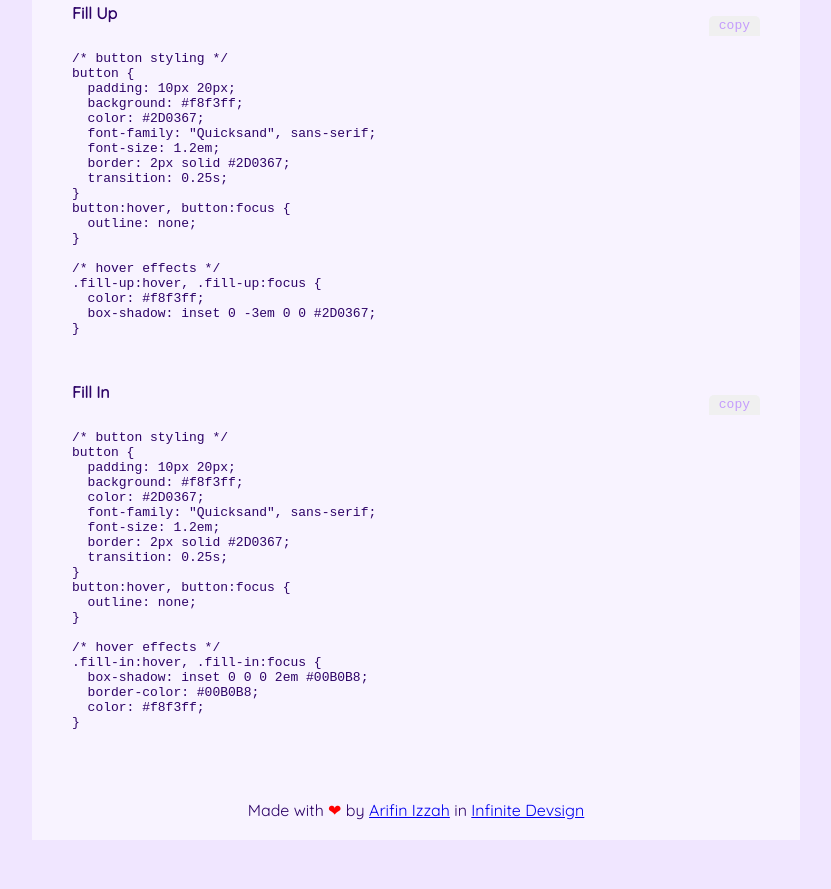
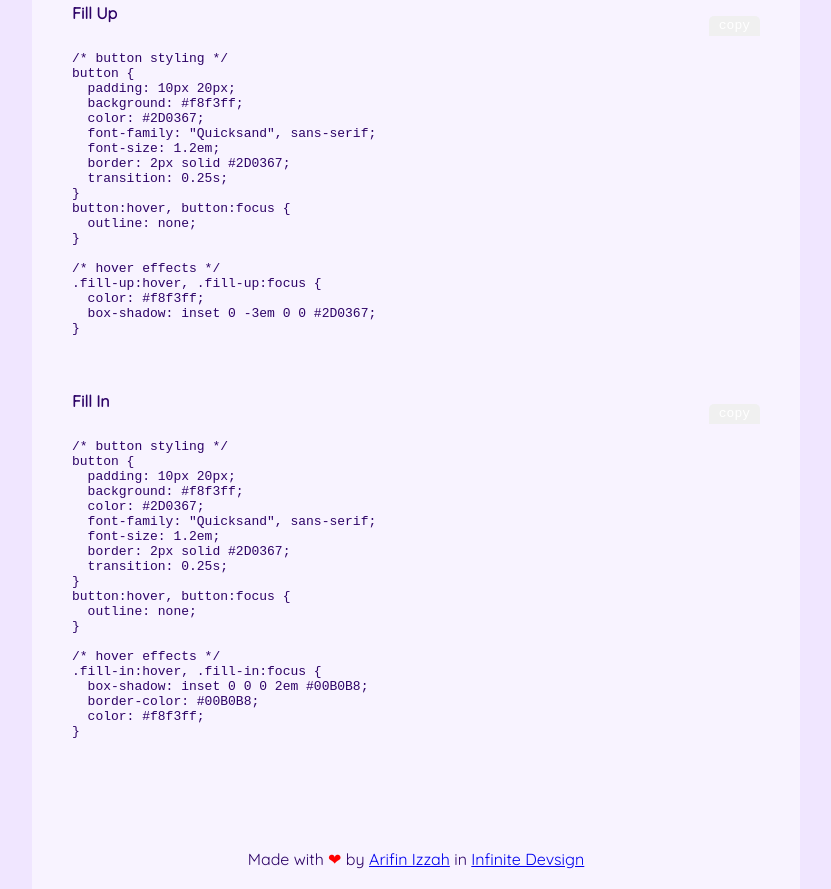
Before and after one commit to infinitedevsign/css-button-hover, a website: page index.html in a window 1280 px wide. Shown: the part 364-1253 px from the top of the page, without its empty margins (224-1055 px from the left). Before the commit the page ends 1204 px from the top, so only its background shows below. Drawn offline with Linux system fonts and the light colour scheme; some packages are replaced by stand-ins of ours; a script that the page names is missing; a small style sheet from the web is missing.

Commit message:
fix spacing

```diff
--- a/css/style.scss
+++ b/css/style.scss
@@ -123,9 +123,11 @@ pre[class*="language-"]{
   position: relative;
   overflow: visible;
   border-radius: 5px;
+  margin-bottom: 25px;
   &:hover .copy{
     transform: translate(0px, -100%);
     padding-bottom: 5px;
+    color: #C49CFC;
   }
   .copy{
     content: "copy";
@@ -136,7 +138,7 @@ pre[class*="language-"]{
     transform: translate(0px, -100%);
     border-top-left-radius: 5px;
     border-top-right-radius: 5px;
-    color: #C49CFC;
+    color: #FFFFFF;
     background: #F0F0F0;
     cursor: pointer;
     transition: all 200ms ease;
@@ -148,7 +150,7 @@ pre[class*="language-"]{
 
 code {
   max-height: 250px;
-  border-radius: 10px;
+  border-radius: 5px;
   overflow: scroll;
   &.hljs{
     &::-webkit-scrollbar{
@@ -167,7 +169,7 @@ code {
 }
 
 footer{
-  margin-top: 5vh;
+  margin-top: 10vh;
   text-align: center;
   padding: 0 5vw 20px 5vw;
 }
```
Also changed, not shown: css/style.css, 1 other file.
